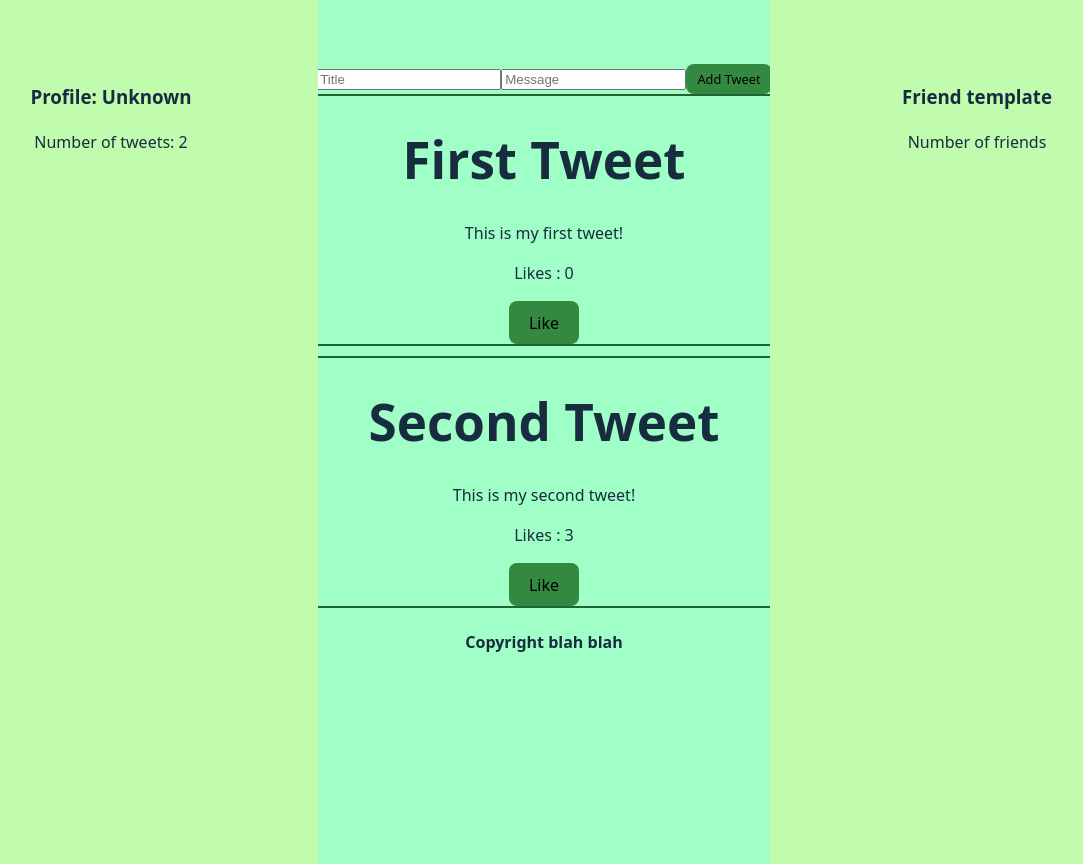
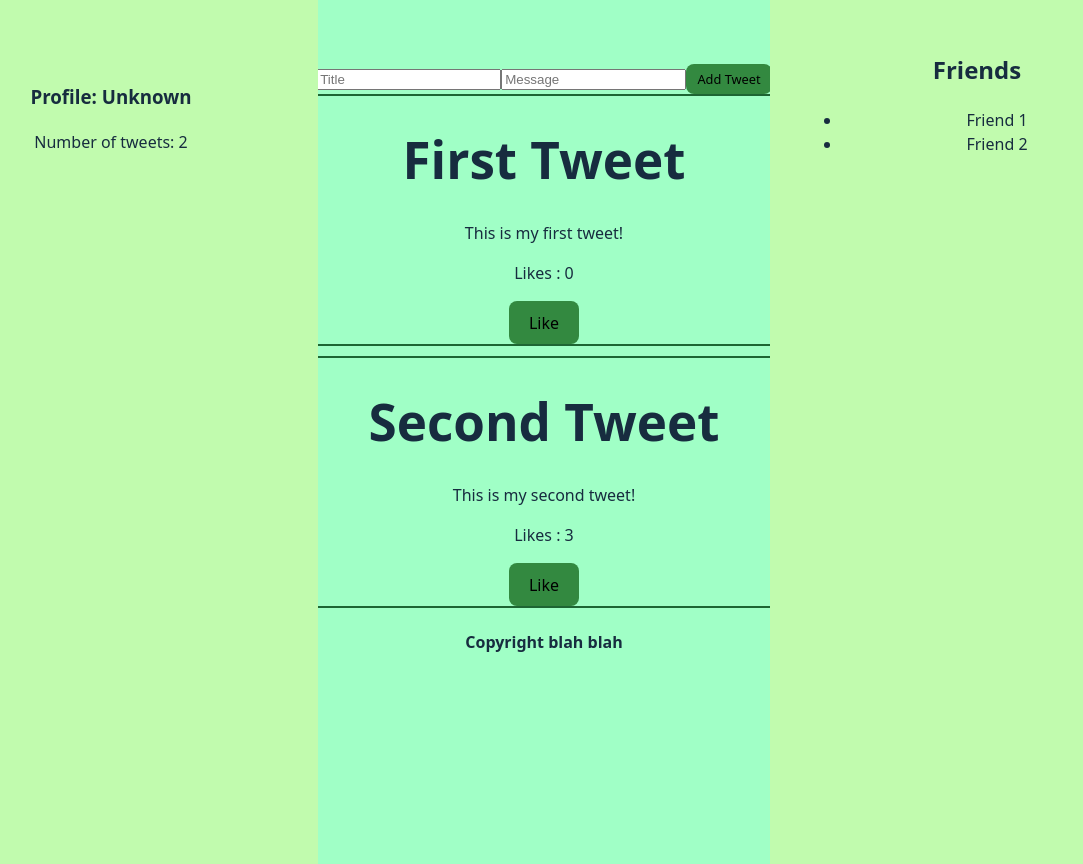
Before and after one commit to joseph670615519/Flink-Social-Media-Project, a React (Vite) app in the folder social-app--/: page / in a window 1280 px wide. Shown: the whole page, without its empty margins (96-1179 px from the left). Built offline with nearby package versions, Linux system fonts and the light colour scheme.

Commit message:
Making simple firiend list

```diff
--- a/social-app--/src/components/List.jsx
+++ b/social-app--/src/components/List.jsx
@@ -2,12 +2,19 @@ import React, {useContext} from 'react';
 import { TweetContext } from './TweetContext';
 
 const List = () => {
-    const [tweets, setTweets] = useContext(TweetContext);
+    const friends = [
+  { id: 1, name: "Friend 1" },
+  { id: 2, name: "Friend 2" },
+];
     return (
-        <div style={{ padding: '2rem', color: 'dark green' }}>
-            <h3>Friend template</h3>
-            <p>Number of friends</p>
-        </div>
+  <div className="list-container">
+    <h2>Friends</h2>
+    <ul>
+      {friends.map(friend => (
+        <li key={friend.id}>{friend.name}</li>
+      ))}
+    </ul>
+  </div>
     );
 }
 
```
